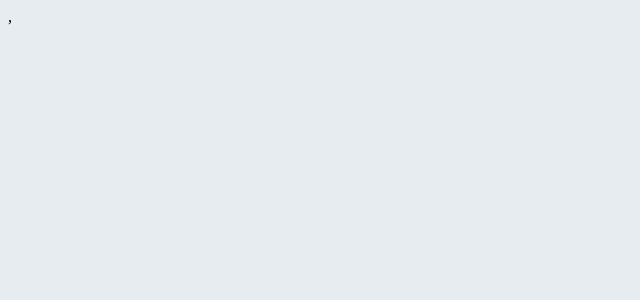
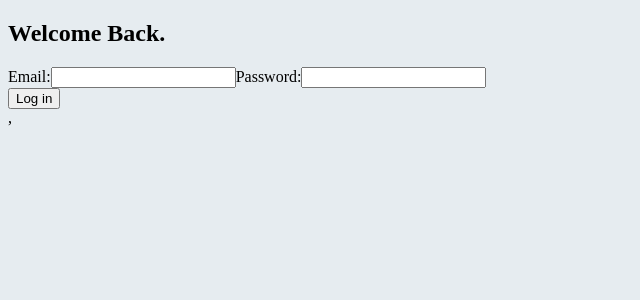
Before and after one commit to varunvjr/Social-Media-App, a React (Create React App) app in the folder social_media_app_client/: page /signin in a window 1280 px wide. Shown: the top 300 px of the page, without its empty margins (0-640 px from the left). Built offline with nearby package versions, Linux system fonts and the light colour scheme; the HTML template or start-up script is replaced by a standard one.

Commit message:
User Auth form login functionality working

```diff
--- a/social_media_app_client/package.json
+++ b/social_media_app_client/package.json
@@ -10,6 +10,7 @@
     "jwt-decode": "^3.1.2",
     "moment": "^2.29.1",
     "react": "^17.0.2",
+    "react-bootstrap": "^1.6.1",
     "react-dom": "^17.0.2",
     "react-moment": "^1.1.1",
     "react-redux": "^7.2.4",
--- /dev/null
+++ b/social_media_app_client/src/components/AuthForm.js
@@ -0,0 +1,56 @@
+import React,{useState,useEffect} from 'react'
+import {useDispatch,useSelector} from "react-redux";
+import {login} from "../store/actions/userAction";
+import {useHistory} from 'react-router-dom'
+import Loader from './Loader';
+const AuthForm = (props) => {
+    const userLogin=useSelector(state=>state.userLogin);
+    const {loading,isAuthenticated}=userLogin;
+    const history=useHistory();
+    const dispatch=useDispatch();
+    const [email,setEmail]=useState("");
+    const [username,setUserName]=useState("");
+    const [password,setPassword]=useState("");
+    const [profileImage,setProfileImage]=useState("");
+    const handleSubmit=(e)=>{
+        e.preventDefault();
+        dispatch(login(email,password));
+    }
+    useEffect(()=>{
+        if(isAuthenticated){
+            history.push("/dashboard");
+        }
+
+    },[isAuthenticated,history])
+    const {heading,buttonText}=props;
+    return (
+        <div>
+            {loading&&(
+                <Loader/>
+            )}
+            <div className="row justify-content-md-center text-center">
+                <div className="col-md-6">
+                    <form onSubmit={handleSubmit}>
+                    <h2>{heading}</h2>
+                    <label htmlFor="email">Email:</label>
+                    <input className="form-control" type="text" id="email" name="email" value={email} onChange={(e)=>{setEmail(e.target.value)}}/>
+                    <label htmlFor="password">Password:</label>
+                    <input className="form-control" type="password" id="password" name="password" value={password} onChange={(e)=>{setPassword(e.target.value)}}/>
+                    {buttonText==="Sign me up!"&&(
+                        <div>
+                        <label htmlFor="username">Username:</label>
+                        <input className="form-control" type="text" id="username" name="username" value={username} onChange={(e)=>{setUserName(e.target.value)}}/>
+                        <label htmlFor="profileImage">Profile Image URL:</label>
+                        <input className="form-control" type="text" id="profileImage" name="profileImage" value={profileImage} onChange={(e)=>{setProfileImage(e.target.value)}}/>
+                    </div>
+                    )}
+                    <br/>
+                    <button className="btn btn-primary">{buttonText}</button>
+                    </form>
+                </div>
+            </div>
+        </div>
+    )
+}
+
+export default AuthForm
--- /dev/null
+++ b/social_media_app_client/src/components/Dashboard.js
@@ -0,0 +1,11 @@
+import React from 'react'
+
+const Dashboard = () => {
+    return (
+        <div>
+            Dashboard
+        </div>
+    )
+}
+
+export default Dashboard
--- /dev/null
+++ b/social_media_app_client/src/components/Loader.js
@@ -0,0 +1,21 @@
+
+import React from 'react'
+import {Spinner} from 'react-bootstrap';
+const Loader = () => {
+    return (
+        <Spinner
+            animation="border"
+            role="status"
+            style={{
+                width:"100px",
+                height:"100px",
+                margin:"auto",
+                display:"block"
+            }}
+        >
+            <span className="sr-only">Loading...</span>
+        </Spinner>
+    )
+}
+
+export default Loader;
--- a/social_media_app_client/src/containers/App.js
+++ b/social_media_app_client/src/containers/App.js
@@ -2,11 +2,24 @@ import {BrowserRouter as Router,Route} from 'react-router-dom'
 import Home from "../components/Home"
 import Client from '../components/Client';
 import Server from '../components/Server';
+import AuthForm from '../components/AuthForm';
+import Dashboard from '../components/Dashboard';
 function App() {
   return (
     <Router>
     <div className="App">
     <Route exact path="/" component={Home}/>
+    <Route path="/dashboard" component={Dashboard}/>
+    <Route exact path="/signin" render={props=>{
+      return(
+        <AuthForm buttonText="Log in" heading="Welcome Back."{...props}/>
+      )
+    }}/>
+    <Route exact path="/signup" render={props=>{
+      return(
+        <AuthForm buttonText="Sign me up!" heading="Join Warbler Today."{...props}/>
+      )
+    }}/>
      <Route path="/client" component={Client}/>
      <Route path="/server" component={Server}/>
     </div>
--- /dev/null
+++ b/social_media_app_client/src/store/actions/userAction.js
@@ -0,0 +1,26 @@
+import {USER_LOGIN_FAIL,USER_LOGIN_REQUEST,SET_CURRENT_USER} from "../constants/userConstants";
+import axios from "axios";
+
+export const login=(email,password)=>async(dispatch)=>{
+    try{
+       dispatch({
+           type:USER_LOGIN_REQUEST
+       })
+       const config={
+           headers:{
+               'Content-Type':'application/json'
+           }
+       }
+       const {data}=await axios.post("http://localhost:5000/api/auth/signin",{email,password},config);
+       dispatch({
+           type:SET_CURRENT_USER,
+           payload:data
+       })
+       localStorage.setItem("userInfo",JSON.stringify(data))
+    }catch(error){
+        dispatch({
+            type:USER_LOGIN_FAIL,
+            payload:error.response&&error.response.data.message?error.response.data.message:error.message
+        })
+    }
+}
--- a/social_media_app_client/src/store/constants/userConstants.js
+++ b/social_media_app_client/src/store/constants/userConstants.js
@@ -1 +1,3 @@
 export const SET_CURRENT_USER='SET_CURRENT_USER';
+export const USER_LOGIN_REQUEST='USER_LOGIN_REQUEST';
+export const USER_LOGIN_FAIL='USER_LOGIN_FAIL';
--- a/social_media_app_client/src/store/reducers/userReducer.js
+++ b/social_media_app_client/src/store/reducers/userReducer.js
@@ -1,12 +1,22 @@
-import {SET_CURRENT_USER} from "../constants/userConstants";
+import {SET_CURRENT_USER,USER_LOGIN_FAIL,USER_LOGIN_REQUEST} from "../constants/userConstants";
 
 
 export const userLoginReducer=(state={isAuthenticated:false,user:{}},action)=>{
     switch(action.type){
+        case USER_LOGIN_REQUEST:
+            return{
+                loading:true
+            }
         case SET_CURRENT_USER:
             return {
-                isAuthenticated:Object.keys(action.user).length>0?true:false,
-                user:action.user
+                loading:false,
+                isAuthenticated:true,
+                user:action.payload
+            }
+        case USER_LOGIN_FAIL:
+            return{
+                loading:false,
+                error:action.payload
             }
         default:return state
     }
```
Also changed, not shown: 1 other file (tests, documents, lock files or other folders).
